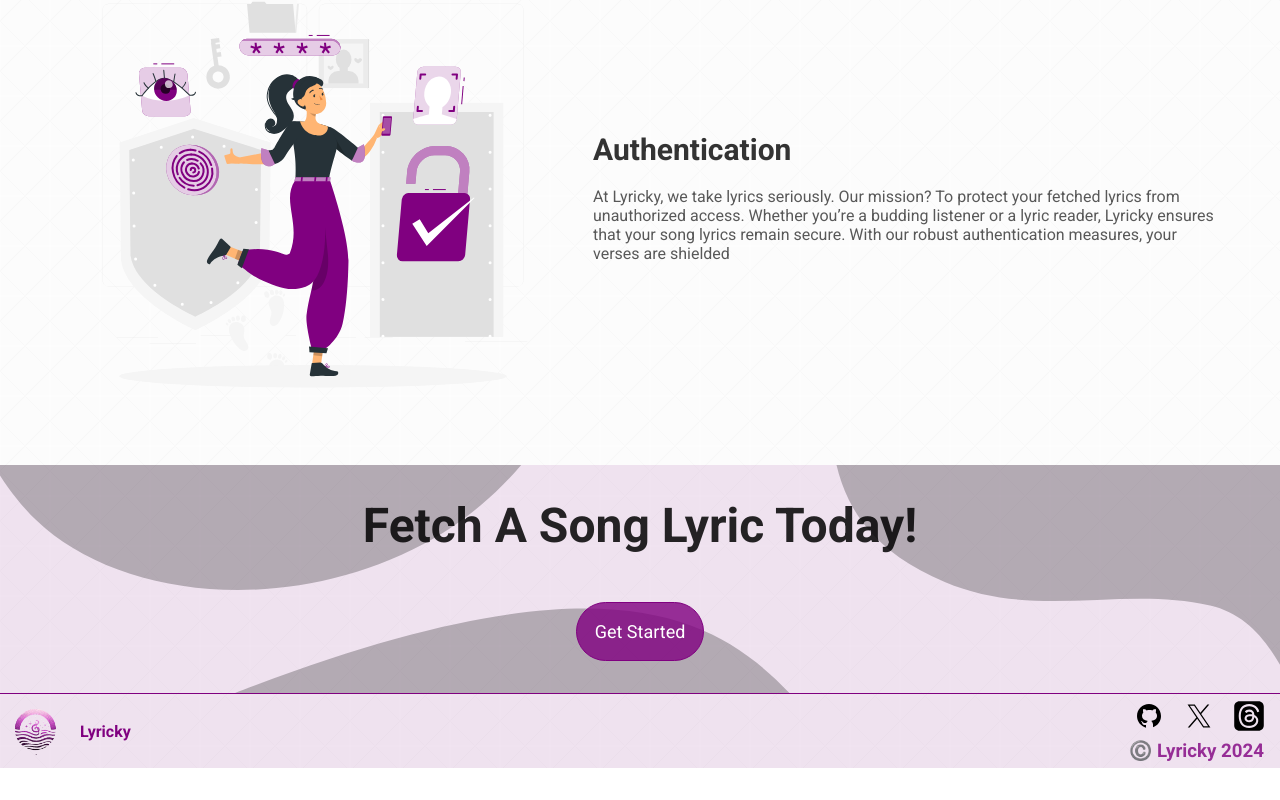
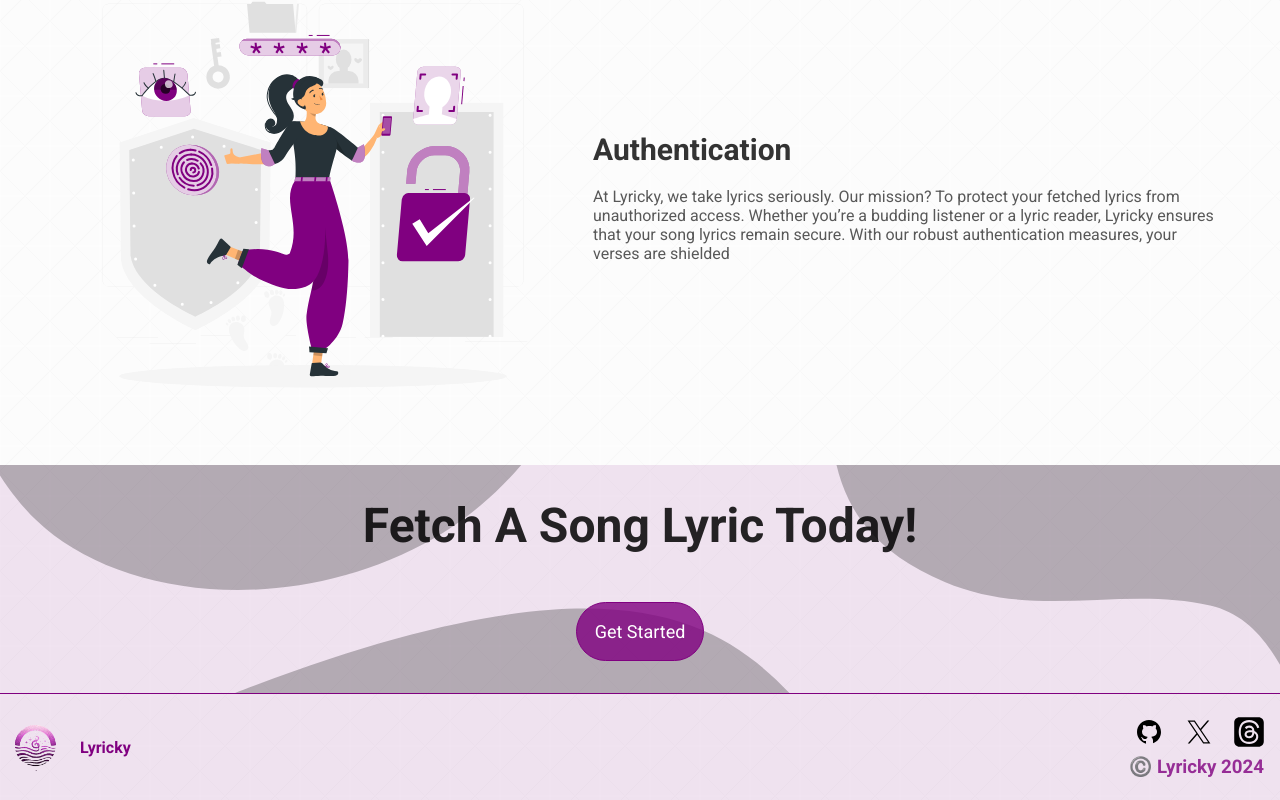
Before and after one commit to onosejoor/Lyricky, a Next.js app: page / in a window 1280 px wide. Shown: the part 1504-2304 px from the top of the page. Before the commit the page ends 2272 px from the top, so only its background shows below. Built offline with nearby package versions, Linux system fonts and the light colour scheme; no server answers.

Commit message:
add padding to footer

```diff
--- a/app/css/globals.css
+++ b/app/css/globals.css
@@ -1052,8 +1052,8 @@ div.regLogInput > input:focus {
 #footer {
   background-color: rgb(var(--opacityPurple), 0.1);
   border-top: 1px solid rgb(var(--purple));
+  padding: 1em 0;
   margin: 0;
-  padding: 0;
 }
 .footerContainer > .logoContainer {
   gap: 10px;
```
